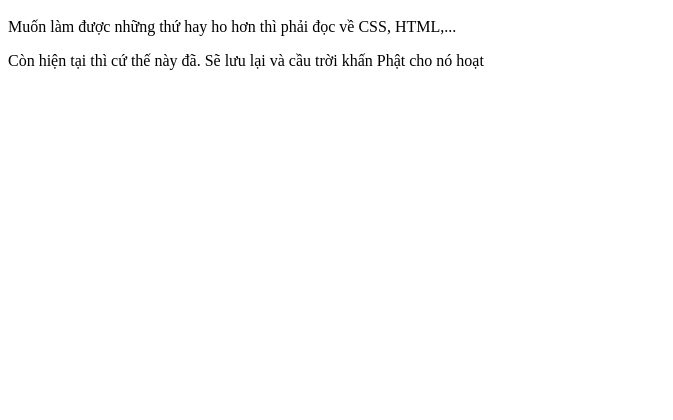
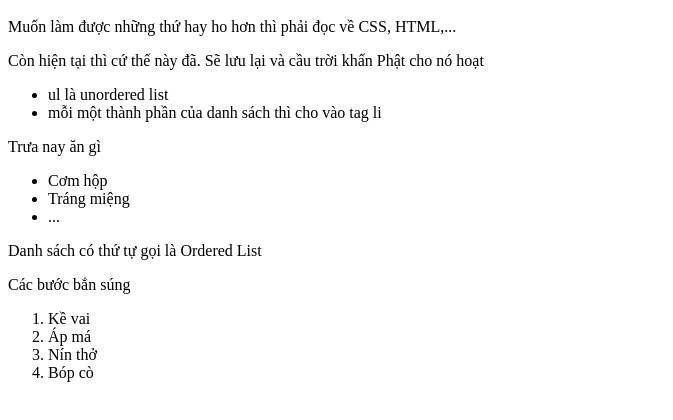
Before and after one commit to htlong77/website1, a plain HTML site: page index.html in a window 1280 px wide. Shown: the part 48-468 px from the top of the page, without its empty margins (0-673 px from the left). Drawn offline with Linux system fonts and the light colour scheme.

Commit message:
Thử nghiệm thêm tag ul ol

```diff
--- a/index.html
+++ b/index.html
@@ -2,5 +2,24 @@
   <body>
      <h1>Trang web đầu đời host ở github.com của tôi</h1>
      <p>Muốn làm được những thứ hay ho hơn thì phải đọc về CSS, HTML,...</p><p>Còn hiện tại thì cứ thế này đã. Sẽ lưu lại và cầu trời khấn Phật cho nó hoạt</p>
+     <ul>
+       <li>ul là unordered list </li>
+       <li>mỗi một thành phần của danh sách thì cho vào tag li </li>
+     </ul>
+     <p>Trưa nay ăn gì</p>
+     <ul>
+       <li>Cơm hộp</li>
+       <li>Tráng miệng</li>
+       <li>...</li>
+     </ul>
+     <p>Danh sách có thứ tự gọi là Ordered List</p>
+     <p>Các bước bắn súng</p>
+     <ol>
+       <li>Kề vai</li>
+       <li>Áp má</li>
+       <li>Nín thở</li>
+       <li>Bóp cò</li>
+     </ol>
+
   </body>
 </html>
```
